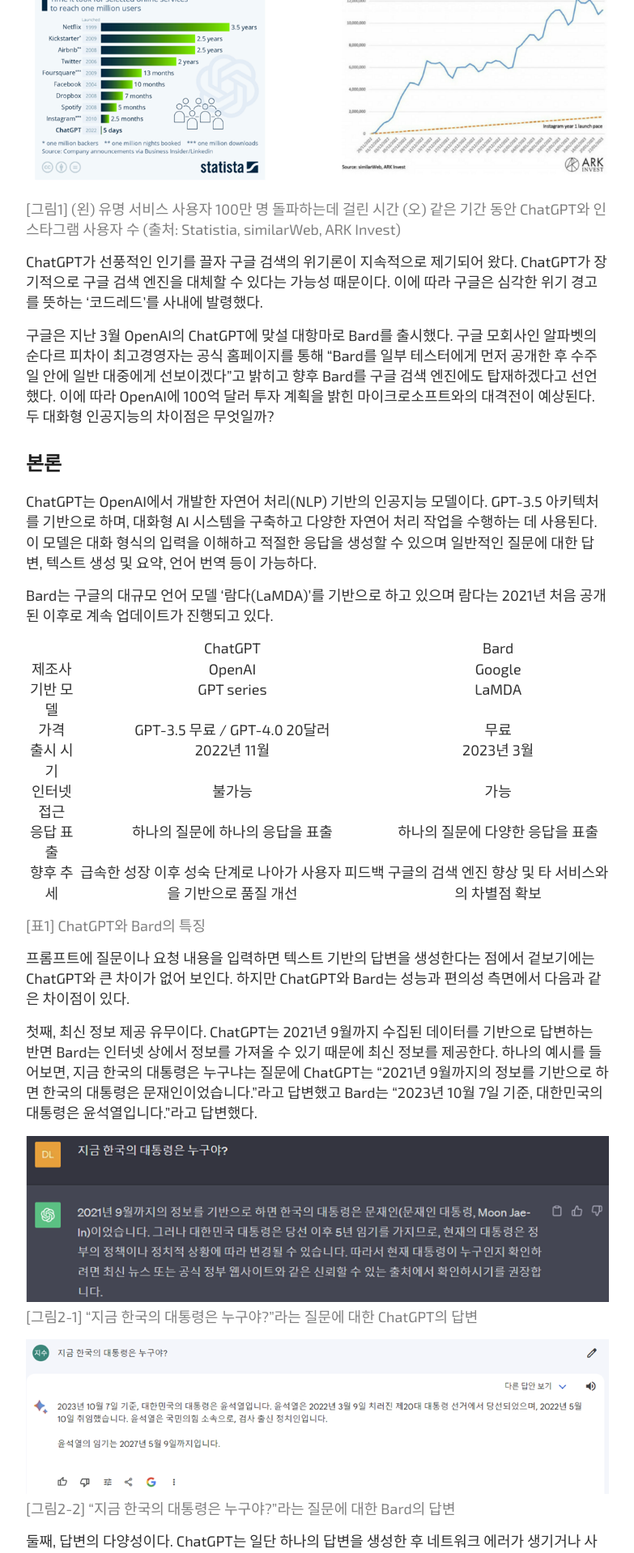
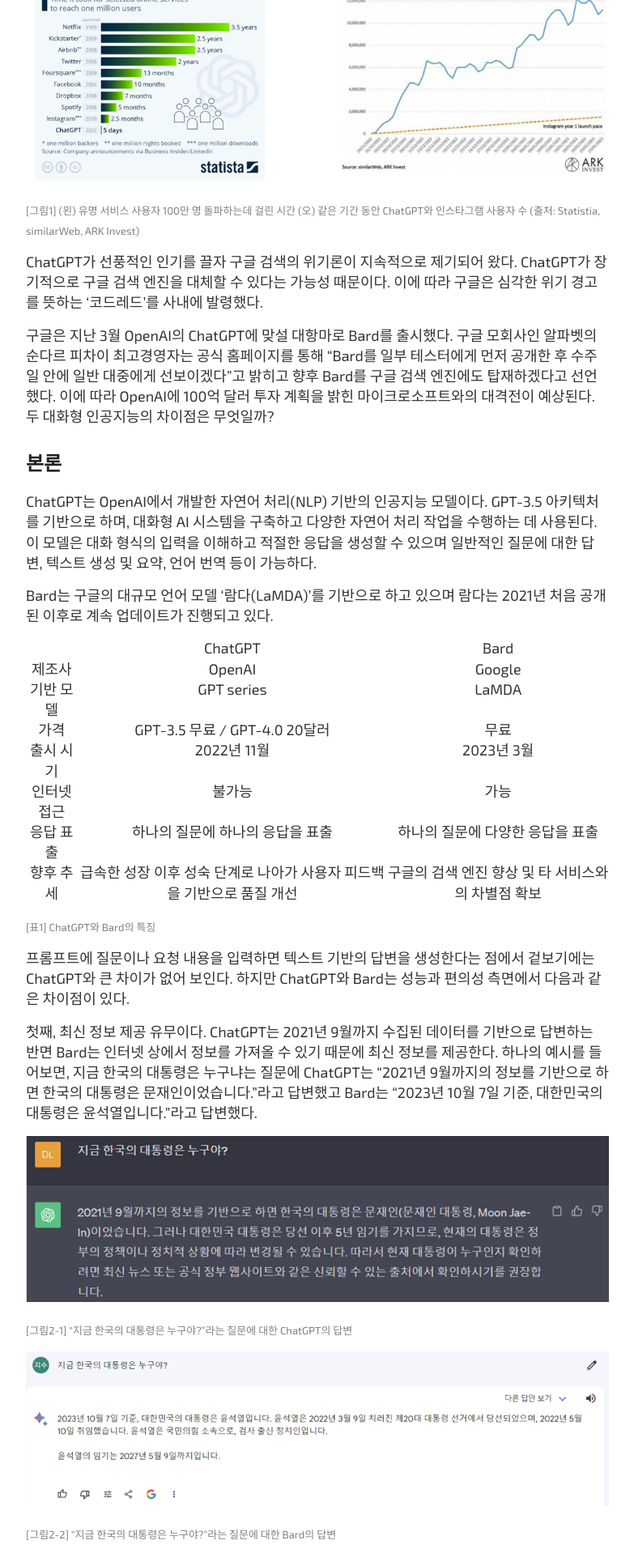
Before and after one commit to dlwltn0430/dlwltn0430.github.io, a Jekyll site: the page built from _posts/2023-10-06-공작발03.md, in a window 1280 px wide. Shown: the part 810-2728 px from the top of the page at 81% size, without its empty margins (248-1031 px from the left). Built offline with Jekyll 4.4.1, drawn with Linux system fonts in a browser that asks for light colours; some web fonts are replaced.

Commit message:
style: 이미지 캡션 style 수정

```diff
--- a/_posts/2023-10-06-공작발03.md
+++ b/_posts/2023-10-06-공작발03.md
@@ -10,7 +10,7 @@ tags: ChatGPT, Bard
 
 ![그림1]({{ site.baseurl }}/images/20231006/image.png)
 
-<small style="color: gray;">[그림1] (왼) 유명 서비스 사용자 100만 명 돌파하는데 걸린 시간 (오) 같은 기간 동안 ChatGPT와 인스타그램 사용자 수 (출처: Statistia, similarWeb, ARK Invest)</small>
+<span style="font-size: small; color: gray;">[그림1] (왼) 유명 서비스 사용자 100만 명 돌파하는데 걸린 시간 (오) 같은 기간 동안 ChatGPT와 인스타그램 사용자 수 (출처: Statistia, similarWeb, ARK Invest)</span>
 
 ChatGPT가 선풍적인 인기를 끌자 구글 검색의 위기론이 지속적으로 제기되어 왔다. ChatGPT가 장기적으로 구글 검색 엔진을 대체할 수 있다는 가능성 때문이다. 이에 따라 구글은 심각한 위기 경고를 뜻하는 ‘코드레드’를 사내에 발령했다.
 
@@ -33,30 +33,35 @@ Bard는 구글의 대규모 언어 모델 ‘람다(LaMDA)’를 기반으로
 | 향후 추세 | 급속한 성장 이후 성숙 단계로 나아가 사용자 피드백을 기반으로 품질 개선 | 구글의 검색 엔진 향상 및 타 서비스와의 차별점 확보 |
 
 
-<small style="color: gray;">[표1] ChatGPT와 Bard의 특징</small>
+<span style="font-size: small; color: gray;">[표1] ChatGPT와 Bard의 특징</span>
 
 프롬프트에 질문이나 요청 내용을 입력하면 텍스트 기반의 답변을 생성한다는 점에서 겉보기에는 ChatGPT와 큰 차이가 없어 보인다. 하지만 ChatGPT와 Bard는 성능과 편의성 측면에서 다음과 같은 차이점이 있다.
 
 첫째, 최신 정보 제공 유무이다. ChatGPT는 2021년 9월까지 수집된 데이터를 기반으로 답변하는 반면 Bard는 인터넷 상에서 정보를 가져올 수 있기 때문에 최신 정보를 제공한다. 하나의 예시를 들어보면, 지금 한국의 대통령은 누구냐는 질문에 ChatGPT는 “2021년 9월까지의 정보를 기반으로 하면 한국의 대통령은 문재인이었습니다.”라고 답변했고 Bard는 “2023년 10월 7일 기준, 대한민국의 대통령은 윤석열입니다.”라고 답변했다.
 
 ![그림2-1]({{ site.baseurl }}/images/20231006/image-1.png)
-<small style="color: gray;">[그림2-1] “지금 한국의 대통령은 누구야?”라는 질문에 대한 ChatGPT의 답변</small>
+
+<span style="font-size: small; color: gray;">[그림2-1] “지금 한국의 대통령은 누구야?”라는 질문에 대한 ChatGPT의 답변</span>
 
 ![그림2-2]({{ site.baseurl }}/images/20231006/image-2.png)
-<small style="color: gray;">[그림2-2] “지금 한국의 대통령은 누구야?”라는 질문에 대한 Bard의 답변</small>
+
+<span style="font-size: small; color: gray;">[그림2-2] “지금 한국의 대통령은 누구야?”라는 질문에 대한 Bard의 답변</span>
 
 둘째, 답변의 다양성이다. ChatGPT는 일단 하나의 답변을 생성한 후 네트워크 에러가 생기거나 사용자가 ‘Regenerate’ 버튼을 누르면 다른 답변을 생성한다. 그러나 Bard는 프롬프트(질문 또는 요청)를 주면 사용자가 따로 조작을 하지 않아도 반드시 세 가지의 답변을 생성한다. 다만 세 답변이 크게 다르지 않다는 아쉬움이 있다.
 
 ![그림3]({{ site.baseurl }}/images/20231006/image-3.png)
-<small style="color: gray;">[그림3] 세 가지 답안을 제공하는 Bard</small>
+
+<span style="font-size: small; color: gray;">[그림3] 세 가지 답안을 제공하는 Bard</span>
 
 셋째, 공유 기능의 유무이다. ChatGPT의 경우 코드를 생성하는 것까지는 해주지만 직접 실행을 하려면 별도의 개발 환경을 필요로 한다. 반면 Bard는 코드를 생성하고 ‘Colab으로 내보내기’를 클릭하면 생성한 코드를 Colab에서 바로 실행할 수 있다. 이외에도 이미지 업로드가 가능하고 마이크 기능을 사용할 수 있다는 점에서 사용자에게 더 높은 편의성을 제공한다.
 
 ![그림4-1]({{ site.baseurl }}/images/20231006/image-4.png)
-<small style="color: gray;">[그림4-1] ‘Colab으로 내보내기’ 기능을 제공하는 Bard</small>
+
+<span style="font-size: small; color: gray;">[그림4-1] ‘Colab으로 내보내기’ 기능을 제공하는 Bard</span>
 
 ![그림4-2]({{ site.baseurl }}/images/20231006/image-5.png)
-<small style="color: gray;">[그림4-2] 이미지 업로드, 마이크 기능을 제공하는 Bard</small>
+
+<span style="font-size: small; color: gray;">[그림4-2] 이미지 업로드, 마이크 기능을 제공하는 Bard</span>
 
 ChatGPT와 Bard의 성능과 편의를 정리해보면 아래 표와 같다.
 
@@ -70,7 +75,7 @@ ChatGPT와 Bard의 성능과 편의를 정리해보면 아래 표와 같다.
 | 마이크 기능 | X | O |
 
 
-<small style="color: gray;">[표2] ChatGPT와 Bard의 성능, 편의 비교</small>
+<span style="font-size: small; color: gray;">[표2] ChatGPT와 Bard의 성능, 편의 비교</span>
 
 ## 결론
 ChatGPT는 출시 2개월 만에 월간 액티브 유저 1억명을 돌파하는 신기록을 세우며 유례없는 인기를 끌었다. 사용자가 간단하게 질문을 입력하면 전문적 공학 지식부터 코딩 작업, 번역, 작문 등에 이르기까지 다양한 영역에 대해 상세한 답변을 해준다. ChatGPT는 압도적인 성능을 자랑하며 세계적인 챗봇 열풍을 불러일으켰지만 최근에는 방문자 증가세가 점차 둔화되고 있다. 2021년 9월까지 학습된 데이터만을 가지고 답변을 하기 때문에 오류를 자주 일으키고 최신 정보를 제공하지 않는다는 지적이 있다. 반면 Bard는 구글의 검색 엔진을 통해 최신 정보에 대한 비교적 높은 정확성을 보여준다. 초기 Bard의 경우 이전 대화 내용을 기억하지 않고 영어만 지원한다는 점에서 ChatGPT에 비해 경쟁력이 떨어졌으나, 현재는 ChatGPT처럼 방을 생성하여 새로운 대화를 시작하고 이전 대화를 기억할 수 있으며 40여개 언어를 지원하고 있다. 아직 ChatGPT에 비해 인지도가 많이 떨어지지만 향후 높은 성장세를 보일 것으로 기대된다.
```
